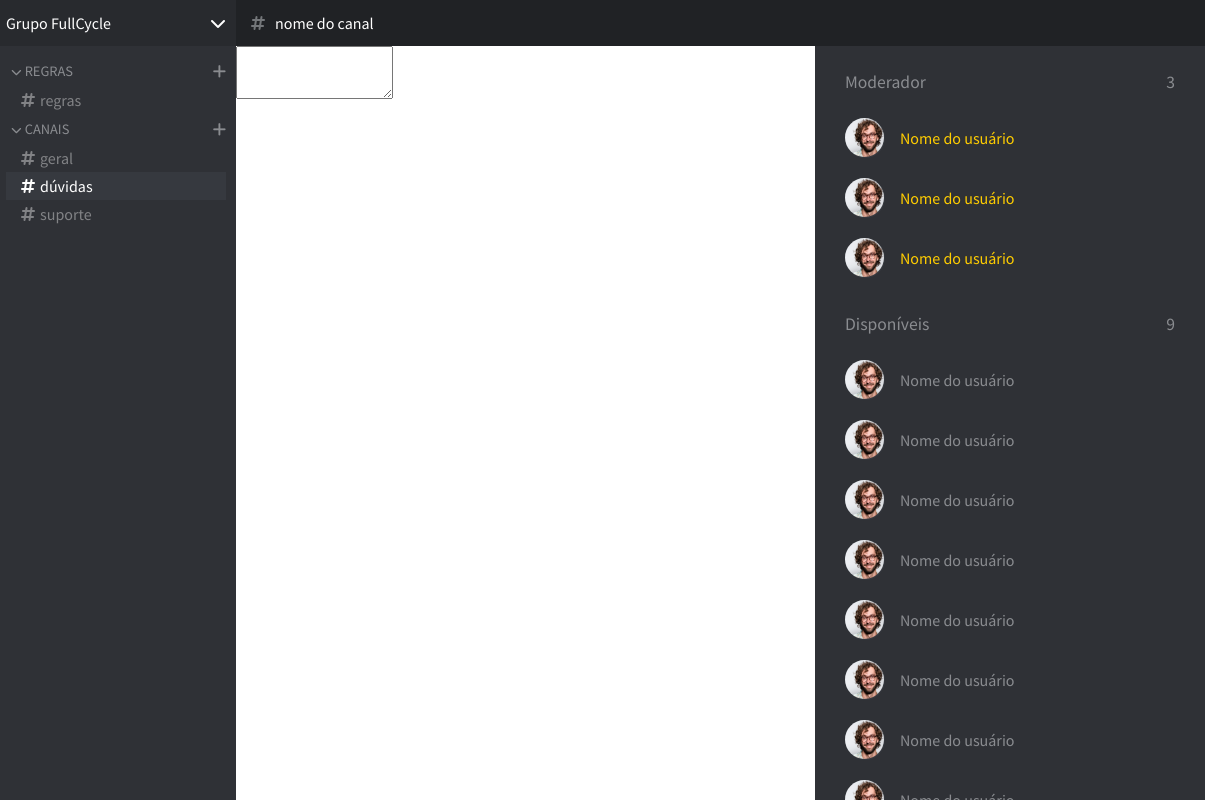
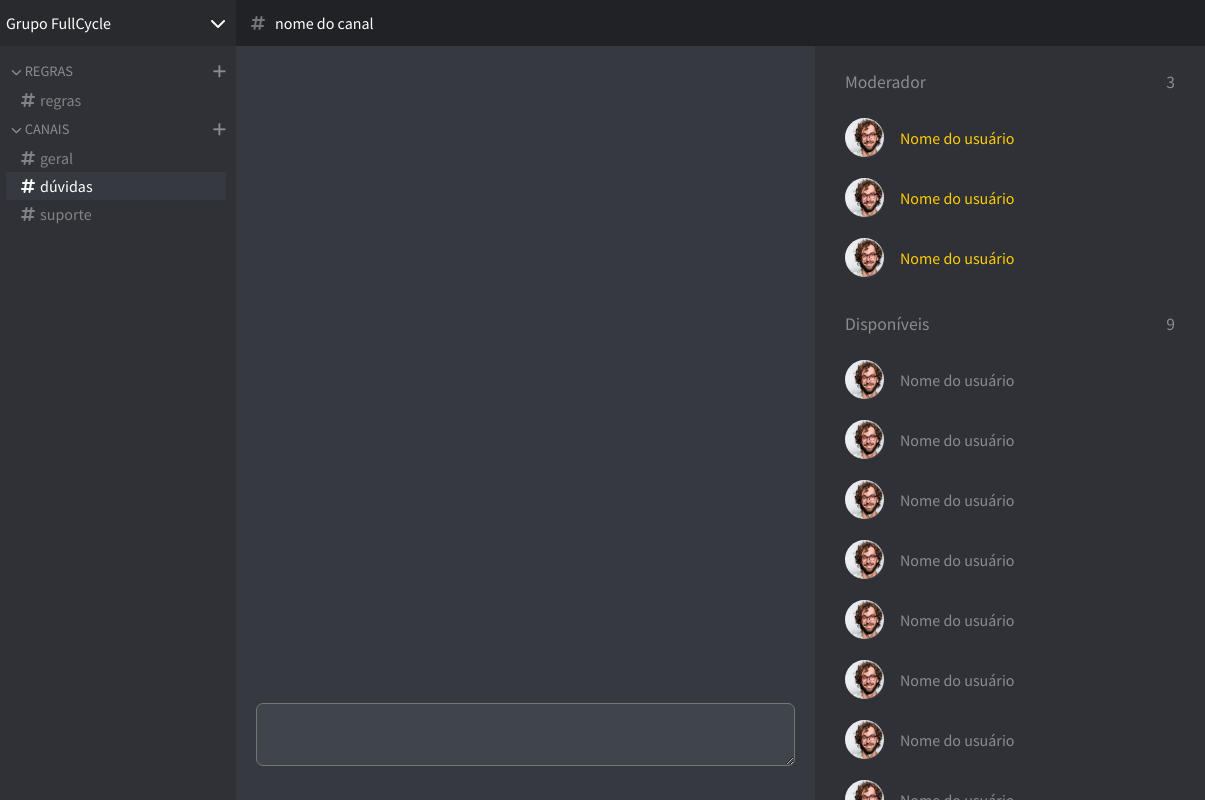
Before and after one commit to candidosouza/app_code_slack, a website with bundled scripts: page public/index.html in a window 1280 px wide. Shown: the full height of the page, 75-1280 px from the left. Built offline with nearby package versions, Linux system fonts and the light colour scheme.

Commit message:
estilizando o textarea de envio de mensagens

```diff
--- a/src/styles/scss/main/page.scss
+++ b/src/styles/scss/main/page.scss
@@ -321,6 +321,60 @@
     }
   }
 
+  .channel-data {
+    grid-area: CD;
+
+    background-color: $primary;
+    display: flex;
+    flex-direction: column;
+    justify-content: space-between;
+
+    .container-messages {
+      display: flex;
+      flex-direction: column;
+      justify-content: flex-start;
+
+      padding: 20px 0;
+
+      max-height: calc(100vh - 163px);
+      overflow-y: scroll;
+
+    &::-webkit-scrollbar {
+      width: 8px;
+    }
+
+    &::-webkit-scrollbar-thumb {
+      background-color: $tertiary;
+      border-radius: 4px;
+    }
+
+    &::-webkit-scrollbar-track {
+      background-color: $secondary;
+    }
+    }
+
+    .container-send-message {
+      width: 100%;
+      padding: 30px 20px;
+
+      .form-message {
+
+
+        .form-control {
+          width: 100%;
+          background-color: $input;
+          padding: 5px 60px 5px 10px;
+          border-radius: 7px;
+
+          &::before {
+            font-family: "Font Awesome 5 Free";
+            content: "\f1ea";
+          }
+        }
+      }
+    }
+  }
+
   .user-list {
     grid-area: UL;
 
@@ -408,7 +462,6 @@
               justify-content: flex-start;
 
               overflow: hidden;
-
 
               .img-user {
                 width: 40px;
```
Also changed, not shown: public/css/main.css.
